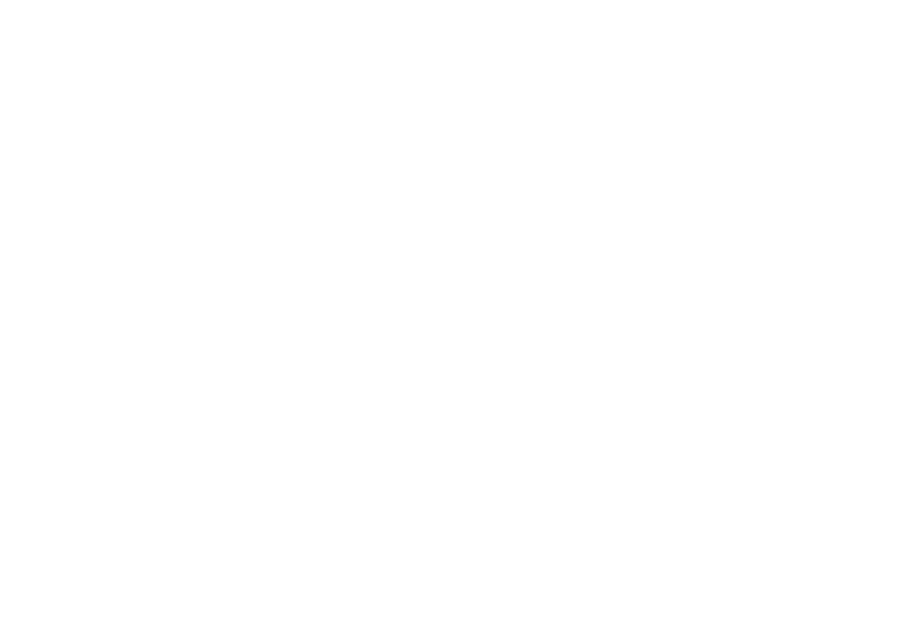
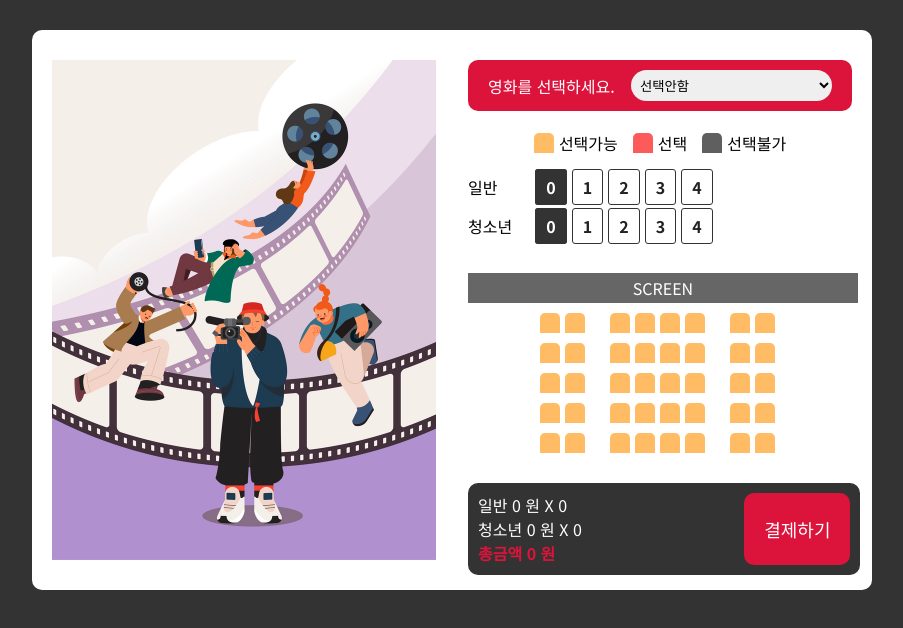
Before and after one commit to gydud25416/Movie, a plain HTML site: page index.html in a window 1280 px wide. Shown: the whole page, without its empty margins (188-1091 px from the left). Drawn offline with Linux system fonts and the light colour scheme.

Commit message:
마크업, 클릭 이벤트
마크업, 클릭 이벤트

```diff
--- a/index.html
+++ b/index.html
@@ -4,8 +4,94 @@
     <meta charset="UTF-8">
     <meta name="viewport" content="width=device-width, initial-scale=1.0">
     <title>영화예매사이트</title>
+    <link rel="preconnect" href="https://fonts.googleapis.com">
+    <link rel="preconnect" href="https://fonts.gstatic.com" crossorigin>
+    <link href="https://fonts.googleapis.com/css2?family=Noto+Sans+KR:wght@100;200;300;400;500;600;700;800;900&display=swap" rel="stylesheet">
+
+    <link rel="stylesheet" href="resources/style.css">
+    <script src="resources/main.js"></script>
 </head>
 <body>
+    <section class="box">
+        <div class="image">
 
+        </div>
+        <div class="sel_box">
+            <div class="pick">
+                <label for="item_pick">영화를 선택하세요.</label>
+                <select name="item_pick" id="item_pick">
+                    <option value="0" selected>선택안함</option>
+                    <option value="10000">위시 (10000원)</option>
+                    <option value="12000">올빼미 (12000원)</option>
+                    <option value="8000">토이스토리 (8000원)</option>
+                    <option value="9000">가디언즈 오브 갤럭시 (9000원)</option>
+                </select>
+            </div>
+            <div class="seat_value">
+                <ul class="flex">
+                    <li><div class="y"></div>선택가능</li>
+                    <li><div class="r"></div>선택</li>
+                    <li><div class="b"></div>선택불가</li>
+                </ul>
+            </div>
+            <div class="age">
+                <div class="age_1 flex">
+                    <span>일반</span>
+                    <ul class="flex">
+                        <li class="0"><a data-num="0" class="on" href="javascript:void(0);">0</a></li>
+                        <li class="1"><a data-num="1" href="javascript:void(0);">1</a></li>
+                        <li class="2"><a data-num="2" href="javascript:void(0);">2</a></li>
+                        <li class="3"><a data-num="3" href="javascript:void(0);">3</a></li>
+                        <li class="4"><a data-num="4" href="javascript:void(0);">4</a></li>
+                    </ul>
+                </div>
+                <div class="age_2 flex">
+                    <span>청소년</span>
+                    <ul class="flex">
+                        <li class="0"><a data-num="0" class="on" href="javascript:void(0);">0</a></li>
+                        <li class="1"><a data-num="1" href="javascript:void(0);">1</a></li>
+                        <li class="2"><a data-num="2" href="javascript:void(0);">2</a></li>
+                        <li class="3"><a data-num="3" href="javascript:void(0);">3</a></li>
+                        <li class="4"><a data-num="4" href="javascript:void(0);">4</a></li>
+                    </ul>
+                </div>
+            </div>
+            <div class="screen">SCREEN</div>
+            <div class="seat flex">
+                <div class="A"><a href="#"></a><a href="#"></a><a href="#"></a><a href="#"></a><a href="#"></a><a href="#"></a><a href="#"></a><a href="#"></a><a href="#"></a><a href="#"></a></div>
+                <div class="B"><a href="#"></a><a href="#"></a><a href="#"></a><a href="#"></a><a href="#"></a><a href="#"></a><a href="#"></a><a href="#"></a><a href="#"></a><a href="#"></a></div>
+                <div class="C"><a href="#"></a><a href="#"></a><a href="#"></a><a href="#"></a><a href="#"></a><a href="#"></a><a href="#"></a><a href="#"></a><a href="#"></a><a href="#"></a></div>
+                <div class="D"><a href="#"></a><a href="#"></a><a href="#"></a><a href="#"></a><a href="#"></a><a href="#"></a><a href="#"></a><a href="#"></a><a href="#"></a><a href="#"></a></div>
+            </div>
+            <div class="total">
+                <div class="text">
+                    <div class="pay_adult">
+                        <span>일반</span>
+                        <span class="data">
+                            <span class="pay">0</span>
+                            <span class="txt">원 X</span>
+                            <span class="person">0</span>
+                        </span>
+                    </div>
+                    <div class="pay_youth">
+                        <span>청소년</span>
+                        <span class="data">
+                            <span class="pay">0</span>
+                            <span class="txt">원 X</span>
+                            <span class="person">0</span>
+                        </span>
+                    </div>
+                    <div class="pay_total">
+                        <span>총금액</span>
+                        <span class="data">
+                            <span class="price">0</span>
+                            <span class="won">원</span>
+                        </span>
+                    </div>
+                </div>
+                <button type="submit">결제하기</button>
+        </div>
+        </div>
+    </section>
 </body>
 </html>
--- a/resources/main.js
+++ b/resources/main.js
@@ -0,0 +1,45 @@
+document.addEventListener("DOMContentLoaded", function(){
+var movie_pick = document.querySelector("#item_pick");
+var movie_img = document.querySelector("section .image");
+var adult_sel = document.querySelectorAll('.age_1 ul li a')
+var adult_sel2 = document.querySelectorAll('.age_2 ul li a')
+
+movie_pick.addEventListener("change", function(){
+
+    if(movie_pick.value == '10000'){
+        movie_img.style.background="url(resources/images/movie_01.jpg) no-repeat";
+        movie_img.style.backgroundSize="auto 100%";
+    }
+    if(movie_pick.value == '12000'){
+        movie_img.style.background="url(resources/images/movie_02.jpg) no-repeat";
+        movie_img.style.backgroundSize="auto 100%";
+    }
+    if(movie_pick.value == '8000'){
+        movie_img.style.background="url(resources/images/movie_03.jpg) no-repeat";
+        movie_img.style.backgroundSize="auto 100%";
+    }
+    if(movie_pick.value == '9000'){
+        movie_img.style.background="url(resources/images/movie_04.jpg) no-repeat";
+        movie_img.style.backgroundSize="auto 100%";
+    }
+})
+
+adult_sel.forEach(function(ele){
+    ele.addEventListener("click",function(el){
+        adult_sel.forEach(function(e){
+            e.classList.remove("on")
+        })
+        el.target.classList.add("on")
+    })
+})
+adult_sel2.forEach(function(ele){
+    ele.addEventListener("click",function(el){
+        adult_sel2.forEach(function(e){
+            e.classList.remove("on")
+        })
+        el.target.classList.add("on")
+    })
+})
+
+
+})
--- a/resources/style.css
+++ b/resources/style.css
@@ -0,0 +1,50 @@
+*{margin:0; padding:0;font-family: 'Noto Sans KR', sans-serif;
+}
+body{background:#333;}
+a{text-decoration: none; color:#333;}
+a:hover{color:#333}
+li,ul{list-style:none;}
+
+/* common */
+section {width:800px; height:500px; border-radius: 10px; background:#fff; padding:30px 20px; margin:0 auto; position:relative; top:30px; display: flex; justify-content: space-between;}
+.flex{display: flex; }
+
+/* 썸네일 */
+section .image{ width:48%; height:100%; background:url(images/movie_00.jpg) no-repeat; background-size: auto 100%;}
+
+/* 선택박스 */
+.sel_box{width:48%; position:relative;}
+.sel_box .pick {background:crimson; border-radius: 10px; padding:10px 20px; display: flex; justify-content: space-between; align-items: center;}
+.sel_box .pick label{color:white;}
+.sel_box .pick select {border:0; border-radius: 30px; padding:5px 5px; }
+
+.seat_value {margin:20px 0;}
+.seat_value .flex {justify-content: center;align-items: center; }
+.seat_value li {display: flex; padding-right:15px; align-items: center;}
+.seat_value li:last-child{padding:0;}
+.seat_value li div{width:20px; height:20px; border-radius: 5px 5px 0px 0px; background:#333; margin-right:5px;}
+.seat_value li div.r{background:rgb(253, 90, 90)}
+.seat_value li div.y{background:rgb(255, 188, 101)}
+.seat_value li div.b{background:rgb(95, 95, 95)}
+
+.age div{padding-bottom:15px; justify-content: space-between; width:65%;}
+.age div ul{padding-left:10px;}
+.age div ul a{border:1px #333 solid; border-radius: 3px; padding:5px 10px; margin-right:5px; color:#222; font-weight: bold;}
+.age div ul a.on{border:1px #333 solid; border-radius: 3px; padding:5px 10px; background:#333; margin-right:5px; color:#fff; font-weight: bold;}
+
+.screen {text-align: center; color:#fff; background:#666; padding:3px; width:100%; margin-top:20px;}
+
+.seat{justify-content: center;margin-bottom:30px;}
+.seat div{display: flex; flex-wrap: wrap; width:50px; justify-content: space-between; }
+.seat div.A{margin-right:20px;}
+.seat div.D{margin-left:20px;}
+.seat div a{width:49px; width:20px; height:20px; border-radius: 5px 5px 0px 0px; background:rgb(255, 188, 101); margin-right:5px; margin-top:10px;}
+.seat div a.select{background:rgb(253, 90, 90)}
+.seat div a.select:hover{background:rgb(253, 90, 90)}
+.seat div a.selected{background:rgb(95, 95, 95);}
+
+.total {background:rgba(0,0,0,0.8); border-radius: 10px; width:97%; padding:10px; display: flex; justify-content: space-between;}
+.total .text{color:#fff;}
+.total .text .pay_total {color:crimson; font-weight: bold;}
+
+.total button{padding:10px 20px; cursor: pointer; border-radius: 10px; background:crimson; color:#fff; border:0; font-size: 18px;}
```
Also changed, not shown: resources/images/movie_00.jpg (added), resources/images/movie_01.jpg (added), resources/images/movie_02.jpg (added), resources/images/movie_03.jpg (added), resources/images/movie_04.jpg (added).
